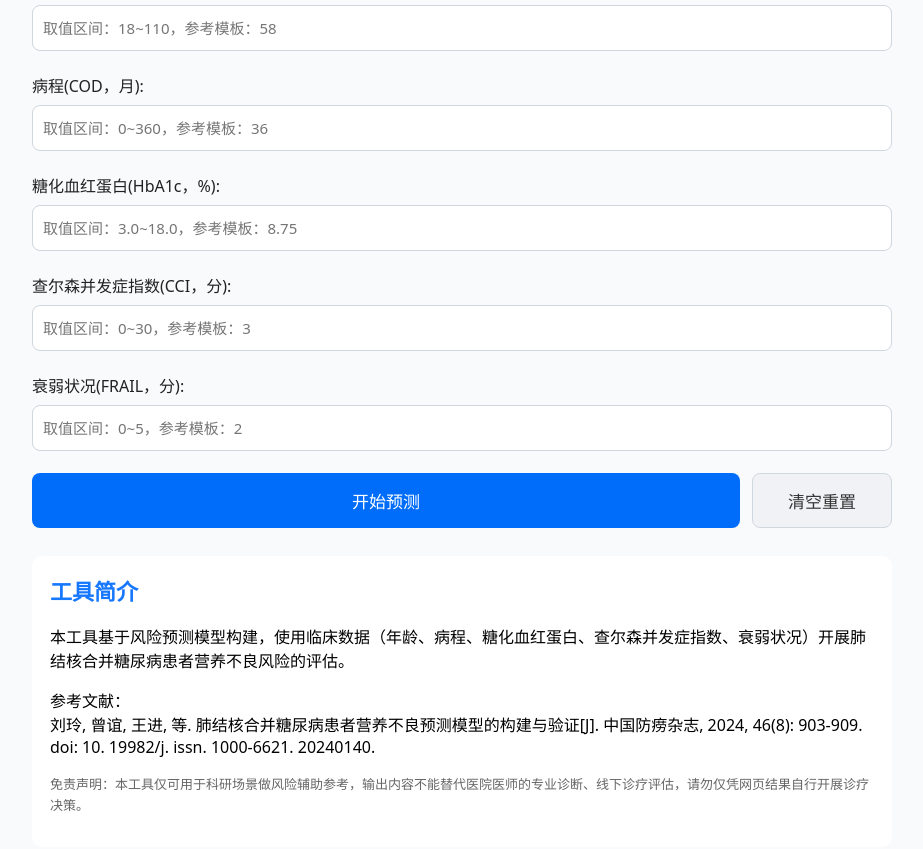
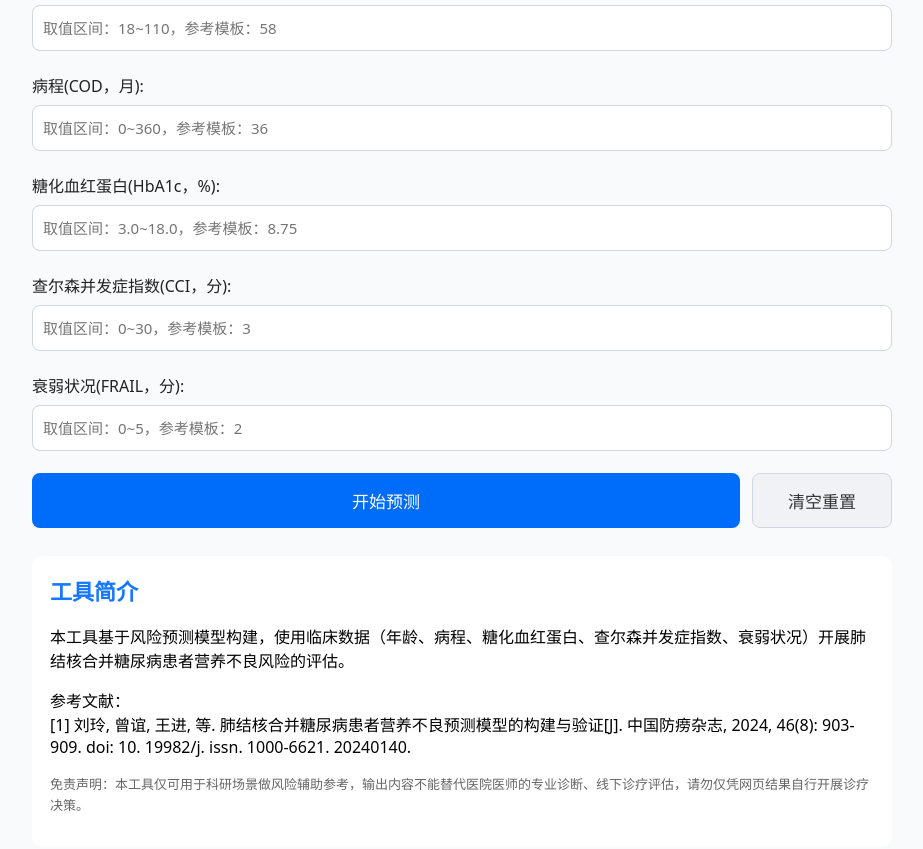
Before and after one commit to huadianlong/predictiontool, a plain HTML site: page index.html in a window 1280 px wide. Shown: the part 127-976 px from the top of the page, without its empty margins (178-1101 px from the left). Drawn offline with Linux system fonts and the light colour scheme.

Commit message:
参考文献修改+3

```diff
--- a/index.html
+++ b/index.html
@@ -139,7 +139,7 @@
 <div class="intro-block">
     <h2>工具简介</h2>
     <p>本工具基于风险预测模型构建，使用临床数据（年龄、病程、糖化血红蛋白、查尔森并发症指数、衰弱状况）开展肺结核合并糖尿病患者营养不良风险的评估。</p>
-    <p>参考文献：<br>刘玲, 曾谊, 王进, 等. 肺结核合并糖尿病患者营养不良预测模型的构建与验证[J]. 中国防痨杂志, 2024, 46(8): 903-909. doi: 10. 19982/j. issn. 1000-6621. 20240140.</p>
+    <p>参考文献：<br>[1] 刘玲, 曾谊, 王进, 等. 肺结核合并糖尿病患者营养不良预测模型的构建与验证[J]. 中国防痨杂志, 2024, 46(8): 903-909. doi: 10. 19982/j. issn. 1000-6621. 20240140.</p>
     <p class="disclaimer">免责声明：本工具仅可用于科研场景做风险辅助参考，输出内容不能替代医院医师的专业诊断、线下诊疗评估，请勿仅凭网页结果自行开展诊疗决策。</p>
 </div>
 
```
